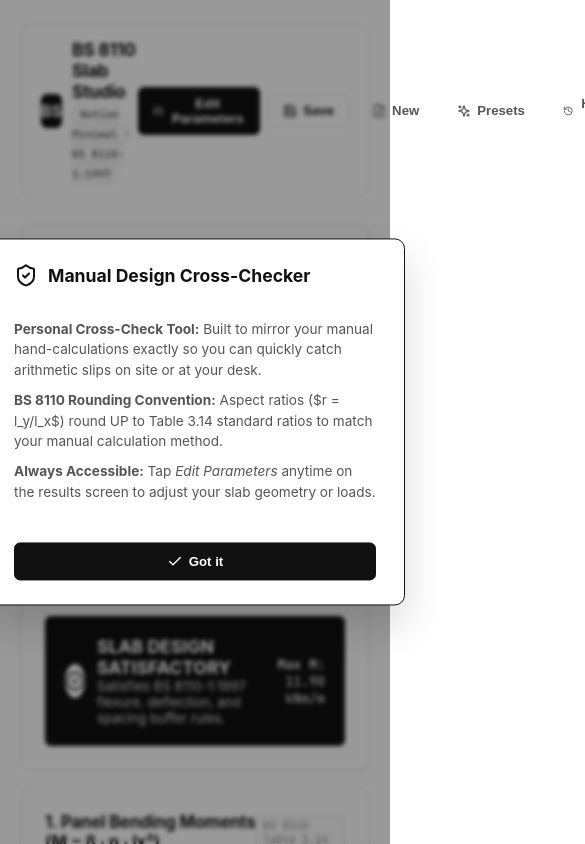
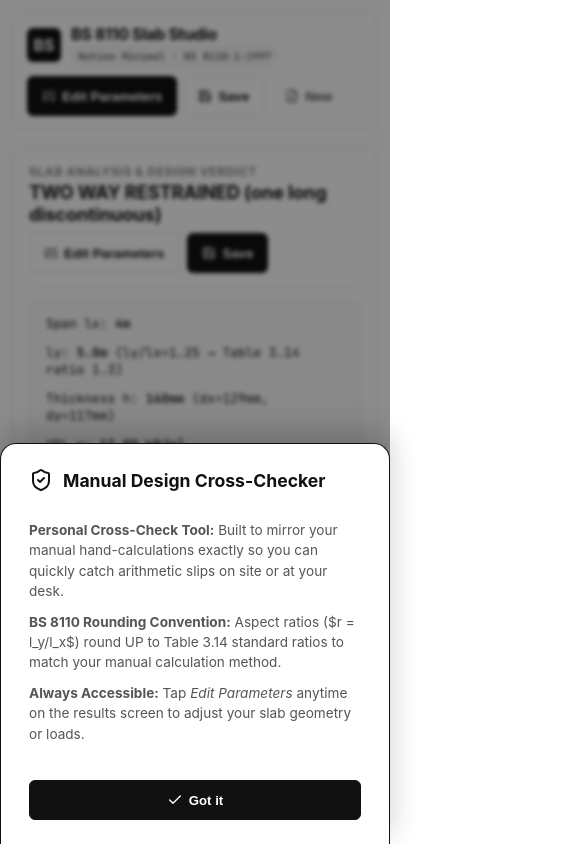
Before and after one commit to awojidejoseph0714-eng/bs8110-slab-calculator, a React (Vite) app: page / in a window 390 px wide. Shown: the top 844 px of the page, 585 px wide, since content can reach past the window. Built offline with nearby package versions, Linux system fonts and the light colour scheme.

Commit message:
Optimize for Mobile First: touch-friendly targets, mobile bottom sheets, responsive SVG scaling & smooth touch scrolling

```diff
--- a/src/styles/framerMinimal.css
+++ b/src/styles/framerMinimal.css
@@ -1,4 +1,4 @@
-/* Notion-style Minimal Monochrome Design System - BS 8110 Slab Studio */
+/* Notion-style Minimal Monochrome Design System - BS 8110 Slab Studio (Mobile First) */
 :root {
   /* LIGHT MODE (DEFAULT B/W) */
   --bg-primary: #ffffff;
@@ -73,27 +73,45 @@ html, body, #root {
   color: var(--text-main);
   font-family: var(--font-sans);
   -webkit-font-smoothing: antialiased;
+  touch-action: manipulation;
 }
 
-/* Notion Page Layout */
+/* MOBILE FIRST APP LAYOUT */
 .app-container {
+  width: 100%;
   max-width: 1080px;
   margin: 0 auto;
-  padding: 24px 20px 80px;
+  padding: 12px 12px 80px;
   display: flex;
   flex-direction: column;
-  gap: 28px;
+  gap: 16px;
 }
 
-/* Header Navbar */
+@media (min-width: 640px) {
+  .app-container {
+    padding: 24px 20px 80px;
+    gap: 24px;
+  }
+}
+
+/* Header Navbar - Mobile Responsive */
 .framer-header {
   display: flex;
+  flex-direction: column;
+  gap: 12px;
+  padding: 12px 14px;
+  background: var(--bg-surface);
+  border: 1px solid var(--border-subtle);
+  border-radius: var(--radius-md);
+}
+
+@media (min-width: 640px) {
+  .framer-header {
+    flex-direction: row;
     align-items: center;
     justify-content: space-between;
     padding: 14px 20px;
-  background: var(--bg-surface);
-  border: 1px solid var(--border-subtle);
-  border-radius: var(--radius-md);
+  }
 }
 
 .brand-title-group {
@@ -105,6 +123,7 @@ html, body, #root {
 .brand-icon-wrapper {
   width: 34px;
   height: 34px;
+  min-width: 34px;
   border-radius: var(--radius-sm);
   background: var(--text-main);
   color: var(--bg-primary);
@@ -115,33 +134,55 @@ html, body, #root {
 }
 
 .brand-h1 {
-  font-size: 1.1rem;
+  font-size: 1rem;
   font-weight: 700;
   letter-spacing: -0.02em;
+  line-height: 1.2;
+}
+
+@media (min-width: 640px) {
+  .brand-h1 {
+    font-size: 1.1rem;
+  }
 }
 
 .brand-badge {
   font-family: var(--font-mono);
-  font-size: 0.675rem;
-  padding: 2px 7px;
+  font-size: 0.65rem;
+  padding: 2px 6px;
   border-radius: var(--radius-full);
   background: var(--bg-card-alt);
   color: var(--text-muted);
   border: 1px solid var(--border-subtle);
   font-weight: 600;
+  white-space: nowrap;
 }
 
 .header-actions {
   display: flex;
   align-items: center;
-  gap: 8px;
+  gap: 6px;
+  overflow-x: auto;
+  -webkit-overflow-scrolling: touch;
+  padding-bottom: 2px;
+  width: 100%;
 }
 
-/* Minimal Buttons */
+@media (min-width: 640px) {
+  .header-actions {
+    width: auto;
+    overflow-x: visible;
+    padding-bottom: 0;
+  }
+}
+
+/* Touch-Friendly Minimal Buttons */
 .btn-framer {
   display: inline-flex;
   align-items: center;
+  justify-content: center;
   gap: 6px;
+  min-height: 40px;
   padding: 8px 14px;
   font-size: 0.825rem;
   font-weight: 600;
@@ -152,6 +193,12 @@ html, body, #root {
   background: var(--bg-surface);
   color: var(--text-main);
   user-select: none;
+  white-space: nowrap;
+  touch-action: manipulation;
+}
+
+.btn-framer:active {
+  transform: scale(0.98);
 }
 
 .btn-framer:hover {
@@ -180,11 +227,17 @@ html, body, #root {
   background: var(--bg-surface-hover);
 }
 
-/* Single Full-Width Document Stream */
+/* Document Stream */
 .document-stream {
   display: flex;
   flex-direction: column;
+  gap: 16px;
+}
+
+@media (min-width: 640px) {
+  .document-stream {
     gap: 24px;
+  }
 }
 
 /* Notion Cards */
@@ -192,27 +245,48 @@ html, body, #root {
   background: var(--bg-surface);
   border: 1px solid var(--border-subtle);
   border-radius: var(--radius-md);
-  padding: 24px;
+  padding: 16px;
   display: flex;
   flex-direction: column;
+  gap: 16px;
+}
+
+@media (min-width: 640px) {
+  .framer-card {
+    padding: 24px;
     gap: 20px;
+  }
 }
 
 .card-title-row {
   display: flex;
-  align-items: center;
-  justify-content: space-between;
+  flex-direction: column;
+  gap: 8px;
   padding-bottom: 12px;
   border-bottom: 1px solid var(--border-subtle);
 }
 
+@media (min-width: 520px) {
+  .card-title-row {
+    flex-direction: row;
+    align-items: center;
+    justify-content: space-between;
+  }
+}
+
 .card-heading {
-  font-size: 1.05rem;
+  font-size: 1rem;
   font-weight: 700;
   display: flex;
   align-items: center;
   gap: 8px;
   letter-spacing: -0.01em;
+}
+
+@media (min-width: 640px) {
+  .card-heading {
+    font-size: 1.05rem;
+  }
 }
 
 /* Tab Switcher */
@@ -223,10 +297,12 @@ html, body, #root {
   border-radius: var(--radius-sm);
   border: 1px solid var(--border-subtle);
   gap: 2px;
+  width: 100%;
 }
 
 .tab-btn {
-  padding: 6px 12px;
+  flex: 1;
+  padding: 8px 10px;
   font-size: 0.775rem;
   font-weight: 600;
   color: var(--text-muted);
@@ -234,6 +310,8 @@ html, body, #root {
   border: none;
   border-radius: 4px;
   cursor: pointer;
+  text-align: center;
+  touch-action: manipulation;
 }
 
 .tab-btn.active {
@@ -242,15 +320,15 @@ html, body, #root {
   box-shadow: 0 1px 3px rgba(0, 0, 0, 0.08);
 }
 
-/* Forms & Inputs inside Modal */
+/* Forms & Inputs */
 .form-section {
   display: flex;
   flex-direction: column;
-  gap: 12px;
+  gap: 10px;
 }
 
 .section-subheading {
-  font-size: 0.725rem;
+  font-size: 0.7rem;
   font-weight: 700;
   text-transform: uppercase;
   letter-spacing: 0.06em;
@@ -259,14 +337,20 @@ html, body, #root {
 
 .input-grid-2 {
   display: grid;
+  grid-template-columns: 1fr;
+  gap: 10px;
+}
+
+@media (min-width: 480px) {
+  .input-grid-2 {
     grid-template-columns: 1fr 1fr;
-  gap: 12px;
+  }
 }
 
 .input-field-group {
   display: flex;
   flex-direction: column;
-  gap: 5px;
+  gap: 4px;
 }
 
 .input-label {
@@ -286,27 +370,38 @@ html, body, #root {
 
 .framer-input, .framer-select {
   width: 100%;
+  min-height: 42px;
   padding: 9px 12px;
   font-family: var(--font-mono);
-  font-size: 0.875rem;
+  font-size: 0.9rem;
   background: var(--bg-card-alt);
   border: 1px solid var(--border-subtle);
   border-radius: var(--radius-sm);
   color: var(--text-main);
   outline: none;
+  -webkit-appearance: none;
 }
 
 .framer-input:focus, .framer-select:focus {
   border-color: var(--border-focus);
 }
 
-/* Verdict Banners */
+/* Verdict Banners Mobile First */
+.verdict-banner {
+  padding: 16px;
+  border-radius: var(--radius-sm);
+  display: flex;
+  flex-direction: column;
+  gap: 12px;
+}
+
+@media (min-width: 640px) {
   .verdict-banner {
     padding: 20px;
-  border-radius: var(--radius-sm);
-  display: flex;
+    flex-direction: row;
     align-items: center;
     justify-content: space-between;
+  }
 }
 
 .verdict-banner.pass {
@@ -322,17 +417,19 @@ html, body, #root {
 
 .verdict-status-badge {
   display: flex;
-  align-items: center;
-  gap: 12px;
+  align-items: flex-start;
+  gap: 10px;
 }
 
 .status-icon-circle {
-  width: 34px;
-  height: 34px;
+  width: 32px;
+  height: 32px;
+  min-width: 32px;
   border-radius: 50%;
   display: flex;
   align-items: center;
   justify-content: center;
+  margin-top: 2px;
 }
 
 .pass .status-icon-circle {
@@ -346,24 +443,33 @@ html, body, #root {
 }
 
 .verdict-title {
-  font-size: 1.1rem;
+  font-size: 1rem;
   font-weight: 700;
+  line-height: 1.2;
 }
 
 .verdict-subtitle {
-  font-size: 0.825rem;
+  font-size: 0.8rem;
   opacity: 0.85;
+  margin-top: 2px;
 }
 
 /* Checks Grid */
 .checks-grid {
   display: grid;
+  grid-template-columns: 1fr;
+  gap: 10px;
+}
+
+@media (min-width: 600px) {
+  .checks-grid {
     grid-template-columns: 1fr 1fr;
     gap: 14px;
   }
+}
 
 .check-card {
-  padding: 16px;
+  padding: 14px;
   background: var(--bg-card-alt);
   border: 1px solid var(--border-subtle);
   border-radius: var(--radius-sm);
@@ -385,7 +491,7 @@ html, body, #root {
 }
 
 .check-pill {
-  font-size: 0.675rem;
+  font-size: 0.65rem;
   font-weight: 700;
   padding: 2px 7px;
   border-radius: var(--radius-full);
@@ -405,12 +511,12 @@ html, body, #root {
 
 .check-main-val {
   font-family: var(--font-mono);
-  font-size: 1.3rem;
+  font-size: 1.2rem;
   font-weight: 700;
 }
 
 .check-sub-text {
-  font-size: 0.775rem;
+  font-size: 0.75rem;
   color: var(--text-dim);
 }
 
@@ -430,30 +536,40 @@ html, body, #root {
 
 .accordion-header {
   width: 100%;
-  padding: 14px 18px;
+  padding: 12px 14px;
   display: flex;
   align-items: center;
   justify-content: space-between;
   background: transparent;
   border: none;
   color: var(--text-main);
-  font-size: 0.9rem;
+  font-size: 0.85rem;
   font-weight: 600;
   cursor: pointer;
+  touch-action: manipulation;
+}
+
+@media (min-width: 640px) {
+  .accordion-header {
+    padding: 14px 18px;
+    font-size: 0.9rem;
+  }
 }
 
 .accordion-title-left {
   display: flex;
   align-items: center;
-  gap: 10px;
+  gap: 8px;
+  text-align: left;
 }
 
 .step-number-badge {
   font-family: var(--font-mono);
-  font-size: 0.725rem;
+  font-size: 0.7rem;
   font-weight: 700;
-  width: 24px;
-  height: 24px;
+  width: 22px;
+  height: 22px;
+  min-width: 22px;
   border-radius: 50%;
   background: var(--text-main);
   color: var(--bg-primary);
@@ -464,7 +580,7 @@ html, body, #root {
 
 .clause-badge {
   font-family: var(--font-mono);
-  font-size: 0.675rem;
+  font-size: 0.65rem;
   padding: 2px 6px;
   border-radius: 4px;
   background: var(--bg-card-alt);
@@ -473,16 +589,23 @@ html, body, #root {
 }
 
 .accordion-content {
-  padding: 0 18px 18px;
+  padding: 0 12px 14px;
   display: flex;
   flex-direction: column;
-  gap: 12px;
+  gap: 10px;
   border-top: 1px solid var(--border-subtle);
   background: var(--bg-card-alt);
 }
 
+@media (min-width: 640px) {
+  .accordion-content {
+    padding: 0 18px 18px;
+    gap: 12px;
+  }
+}
+
 .math-step-block {
-  padding: 12px;
+  padding: 10px;
   background: var(--bg-surface);
   border: 1px solid var(--border-subtle);
   border-radius: var(--radius-sm);
@@ -492,54 +615,76 @@ html, body, #root {
 }
 
 .math-step-title {
-  font-size: 0.8rem;
+  font-size: 0.775rem;
   font-weight: 600;
   color: var(--text-main);
 }
 
 .math-formula {
   font-family: var(--font-mono);
-  font-size: 0.825rem;
+  font-size: 0.775rem;
   color: var(--text-main);
   background: var(--bg-card-alt);
-  padding: 8px 12px;
+  padding: 8px 10px;
   border-radius: 4px;
   border: 1px solid var(--border-subtle);
   overflow-x: auto;
+  -webkit-overflow-scrolling: touch;
 }
 
 .math-explanation {
-  font-size: 0.775rem;
+  font-size: 0.75rem;
   color: var(--text-muted);
 }
 
-/* Modals & Drawers */
+/* Modals Mobile Bottom Sheet on Small Screens */
 .history-overlay {
   position: fixed;
   inset: 0;
-  background: rgba(0, 0, 0, 0.4);
+  background: rgba(0, 0, 0, 0.45);
   backdrop-filter: blur(2px);
   z-index: 100;
 }
 
 .modal-dialog {
   position: fixed;
+  top: auto;
+  bottom: 0;
+  left: 0;
+  right: 0;
+  width: 100vw;
+  max-width: 100vw;
+  max-height: 85vh;
+  overflow-y: auto;
+  -webkit-overflow-scrolling: touch;
+  background: var(--bg-surface);
+  border: 1px solid var(--text-main);
+  border-bottom: none;
+  border-radius: 16px 16px 0 0;
+  z-index: 101;
+  padding: 20px 16px;
+  display: flex;
+  flex-direction: column;
+  gap: 16px;
+  box-shadow: 0 -10px 30px rgba(0, 0, 0, 0.2);
+}
+
+@media (min-width: 640px) {
+  .modal-dialog {
     top: 50%;
+    bottom: auto;
     left: 50%;
+    right: auto;
     transform: translate(-50%, -50%);
     width: 600px;
     max-width: 92vw;
     max-height: 88vh;
-  overflow-y: auto;
-  background: var(--bg-surface);
-  border: 1px solid var(--text-main);
     border-radius: var(--radius-md);
-  z-index: 101;
+    border-bottom: 1px solid var(--text-main);
     padding: 24px;
-  display: flex;
-  flex-direction: column;
     gap: 20px;
     box-shadow: 0 20px 40px rgba(0, 0, 0, 0.15);
+  }
 }
 
 .history-drawer {
@@ -547,16 +692,17 @@ html, body, #root {
   top: 0;
   right: 0;
   bottom: 0;
-  width: 400px;
-  max-width: 90vw;
+  width: 100vw;
+  max-width: 360px;
   background: var(--bg-surface);
   border-left: 1px solid var(--border-subtle);
   z-index: 101;
-  padding: 20px;
+  padding: 16px;
   display: flex;
   flex-direction: column;
-  gap: 16px;
+  gap: 14px;
   overflow-y: auto;
+  -webkit-overflow-scrolling: touch;
 }
 
 .history-item-card {
@@ -574,32 +720,50 @@ html, body, #root {
   border-color: var(--text-main);
 }
 
-/* SVG Cross Section Canvas */
+/* SVG Cross Section Canvas Mobile Responsive */
 .canvas-wrapper {
   background: var(--bg-surface);
   border: 1px solid var(--border-subtle);
   border-radius: var(--radius-md);
-  padding: 16px;
+  padding: 14px;
   display: flex;
   flex-direction: column;
   align-items: center;
   justify-content: center;
   gap: 8px;
+  width: 100%;
+  overflow-x: auto;
 }
 
-/* Toast */
+.canvas-wrapper svg {
+  max-width: 100%;
+  height: auto;
+}
+
+/* Toast Notification Mobile Safe */
 .toast-notification {
   position: fixed;
-  bottom: 24px;
-  right: 24px;
+  bottom: 16px;
+  left: 16px;
+  right: 16px;
   background: var(--text-main);
   color: var(--bg-primary);
-  padding: 10px 18px;
+  padding: 12px 16px;
   border-radius: var(--radius-sm);
-  font-size: 0.85rem;
+  font-size: 0.825rem;
   font-weight: 600;
   z-index: 200;
   display: flex;
   align-items: center;
+  justify-content: center;
   gap: 8px;
+  box-shadow: 0 4px 12px rgba(0, 0, 0, 0.2);
 }
+
+@media (min-width: 520px) {
+  .toast-notification {
+    left: auto;
+    right: 24px;
+    bottom: 24px;
+  }
+}
```
Lines whose indentation alone changed are shown as unchanged.
